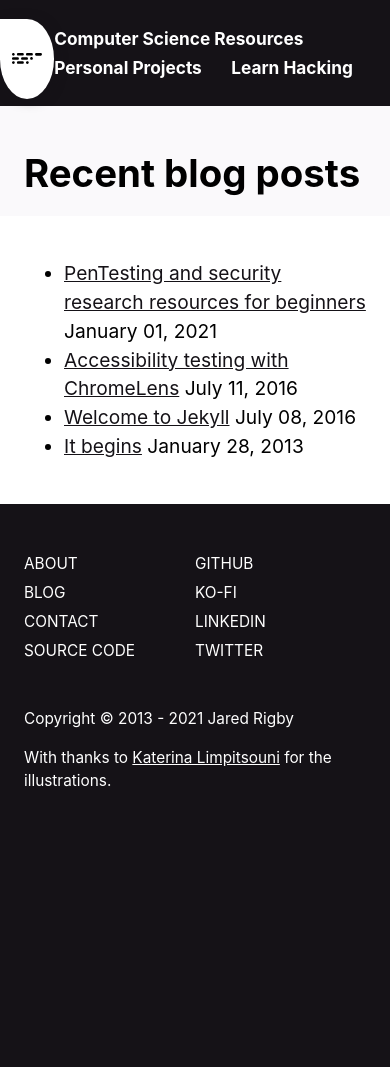
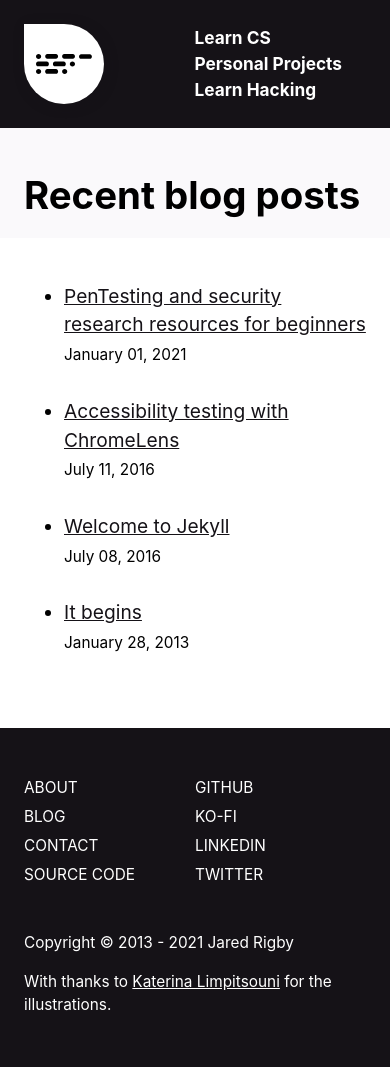
Before and after one commit to jazibobs/jazibobs.github.io, a Jekyll site: the page built from blog.md, in a window 390 px wide. Built offline with Jekyll 4.4.1, drawn with Linux system fonts in a browser that asks for light colours; before the commit the page ends 900 px from its top, so only the background shows below that.

Commit message:
Created responsive design rules

```diff
--- a/_includes/favicon.html
+++ b/_includes/favicon.html
@@ -7,3 +7,4 @@
 <meta name="msapplication-TileColor" content="#b91d47">
 <meta name="msapplication-config" content="/assets/favicon/browserconfig.xml">
 <meta name="theme-color" content="#ffffff">
+<meta name="viewport" content="width=device-width, initial-scale=1">
--- a/_includes/header.html
+++ b/_includes/header.html
@@ -4,7 +4,7 @@
             <img src="/assets/jgr-morse.svg" alt="Return to homepage">
         </a>
         <nav class="site-header__nav">
-            <a class="site-header__nav-link" href="/cs/">Computer Science Resources</a>
+            <a class="site-header__nav-link" href="/cs/">Learn CS</a>
             <a class="site-header__nav-link" href="/projects/">Personal Projects</a>
             <a class="site-header__nav-link" href="/hacking/">Learn Hacking</a>
         </nav>
--- a/_layouts/blog.html
+++ b/_layouts/blog.html
@@ -19,12 +19,15 @@
 
     {{ content }}
 
-    <div class="wrapper">
+    <div class="wrapper wrapper--content">
       <ul class="posts">
           {% for post in site.posts %}
           <li class="post__item">
               <a href="{{ post.url }}" class="post__link">{{ post.title }}</a>
-              <span class="post__date">{{ post.date | date: '%B %d, %Y' }}</span>
+              <br>
+              <small class="post__date">{{ post.date | date: '%B %d, %Y' }}</small>
+              <br>
+              <br>
           </li>
           {% endfor %}
       </ul>
--- a/_sass/_2-objects.scss
+++ b/_sass/_2-objects.scss
@@ -5,6 +5,10 @@
 
     &--content {
         padding-right: $pad*8;
+
+        @media screen and (max-width: 50rem) {
+            padding-right: $pad;
+        }
     }
 }
 
@@ -17,16 +21,32 @@
         padding: $pad*3 $pad;
         display: flex;
         align-items: center;
+
+        @media screen and (max-width: 50rem) {
+            display: block;
+        }
     }
 
     &__text {
         width: 50%;
         padding-right: $pad;
+
+        @media screen and (max-width: 50rem) {
+            width: 100%;
+            padding: 0;
+        }
     }
 
     &__image {
         width: 50%;
         padding-left: $pad;
+
+        @media screen and (max-width: 50rem) {
+            width: 100%;
+            padding: 0;
+            margin-top: $pad*2;
+            max-width: 25rem;
+        }
     }
 }
 
@@ -50,13 +70,22 @@
     display: flex;
     justify-content: space-between;
 
+    @media screen and (max-width: 50rem) {
+        display: block;
+    }
+
     &__item {
         width: calc(33% - #{$pad});
         display: flex;
+
+        @media screen and (max-width: 50rem) {
+            width: 100%;
+        }
     }
 
     &__link {
         display: flex;
+        width: 100%;
         flex-direction: column;
         justify-content: space-between;
         color: $black;
@@ -73,6 +102,10 @@
         &:hover,
         &:focus {
             transform: translateY(-$pad/2);
+        }
+
+        @media screen and (max-width: 50rem) {
+            margin-bottom: $pad*2;
         }
     }
 
@@ -144,6 +177,10 @@
         display: block;
         width: calc(50% - #{$pad});
         margin: $pad/2 0;
+
+        @media screen and (max-width: 50rem) {
+            width: 100%;
+        }
     }
 
     &__link {
--- a/_sass/_3-header.scss
+++ b/_sass/_3-header.scss
@@ -3,6 +3,7 @@
 
     &__content {
         display: flex;
+        flex-wrap: wrap;
         align-items: center;
         justify-content: space-between;
     }
@@ -18,6 +19,18 @@
         padding: $pad/2 $pad/2;
         margin: (-$pad) (0) (-$pad*1.5) (-$pad);
         box-shadow: 2px 2px 15px -5px $black;
+
+        @media screen and (max-width: 50rem) {
+            margin: 0 0;
+        }
+    }
+
+    &__nav {
+        @media screen and (max-width: 50rem) {
+            display: flex;
+            flex-direction: column;
+            justify-content: flex-end;
+        }
     }
 
     &__nav-link {
--- a/_sass/_3-navigation.scss
+++ b/_sass/_3-navigation.scss
@@ -20,6 +20,11 @@
         justify-content: flex-end;
         padding-top: $pad*0.75;
         padding-bottom: $pad*0.75;
+
+        @media screen and (max-width: 50rem) {
+            justify-content: center;
+            align-items: center;
+        }
     }
 
     &__link {
@@ -30,5 +35,16 @@
         &:not(first-child) {
             margin-left: $pad;
         }
+
+
+        @media screen and (max-width: 50rem) {
+            margin: 0 $pad/2;
+            display: block;
+            text-align: center;
+
+            &:not(first-child) {
+                margin-left: $pad/2;
+            }
+        }
     }
 }
```
